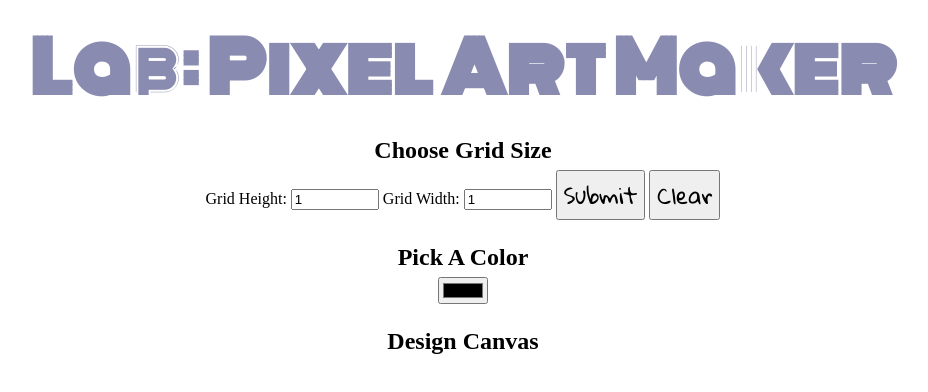
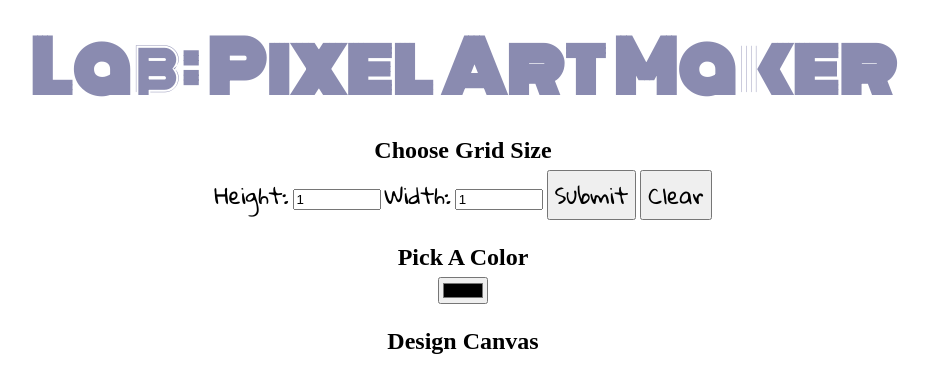
Before and after one commit to Diatile/Pixel-Art-Maker, a plain HTML site: page index.html in a window 1280 px wide. Shown: the whole page, without its empty margins (177-1105 px from the left). Drawn offline with Linux system fonts and the light colour scheme.

Commit message:
Add span
Add span to style input texts

```diff
--- a/index.html
+++ b/index.html
@@ -14,9 +14,9 @@
 
      <h2>Choose Grid Size</h2>
      <form id="sizePicker">
-         Grid Height:
+         <span>Height:</span>
          <input type="number" id="inputHeight" name="height" min="1" value="1">
-         Grid Width:
+         <span>Width:</span>
          <input type="number" id="inputWidth" name="width" min="1" value="1">
          <input type="submit" id="submit">
 	 <input type="button" id="clear" value="Clear">
```
